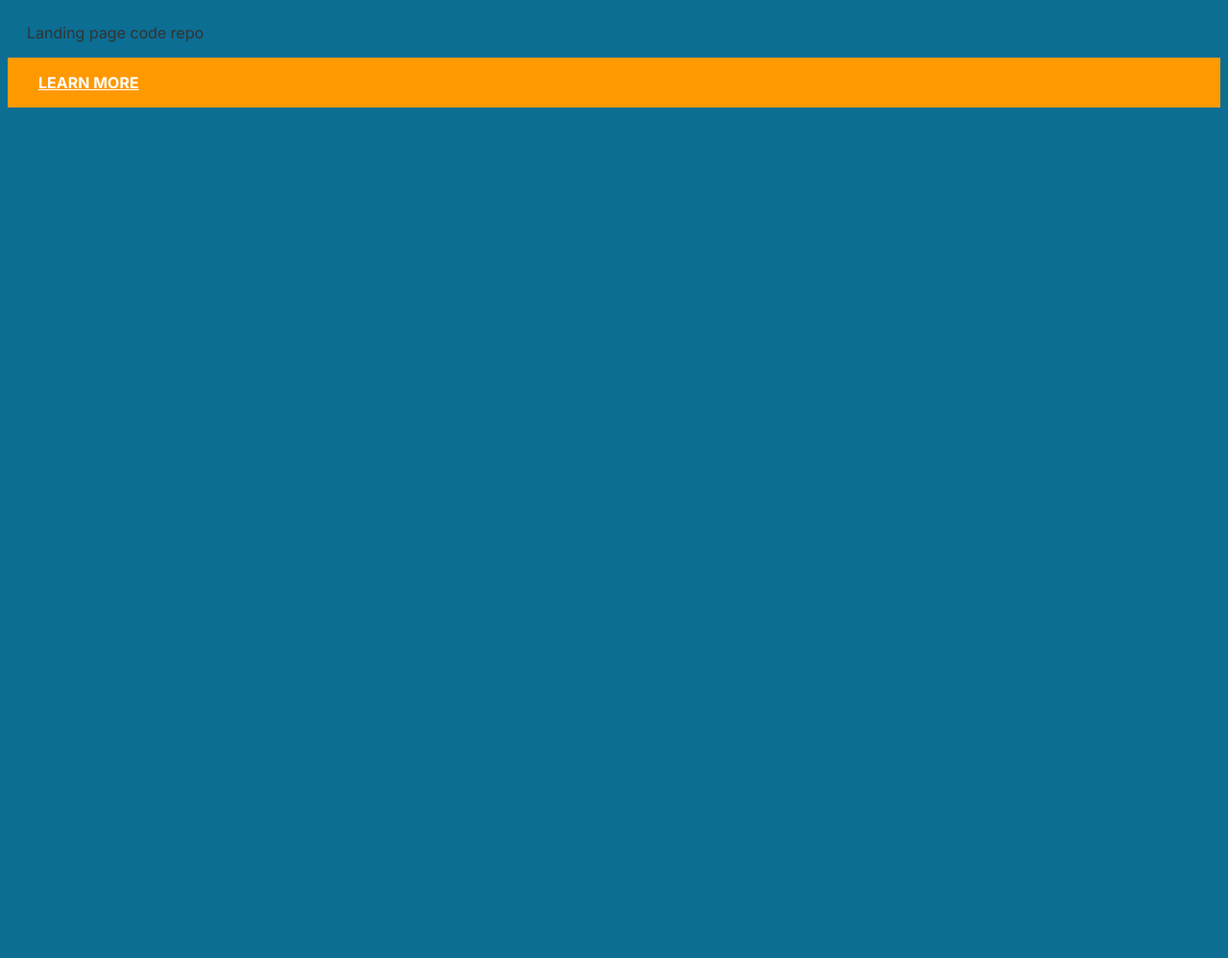
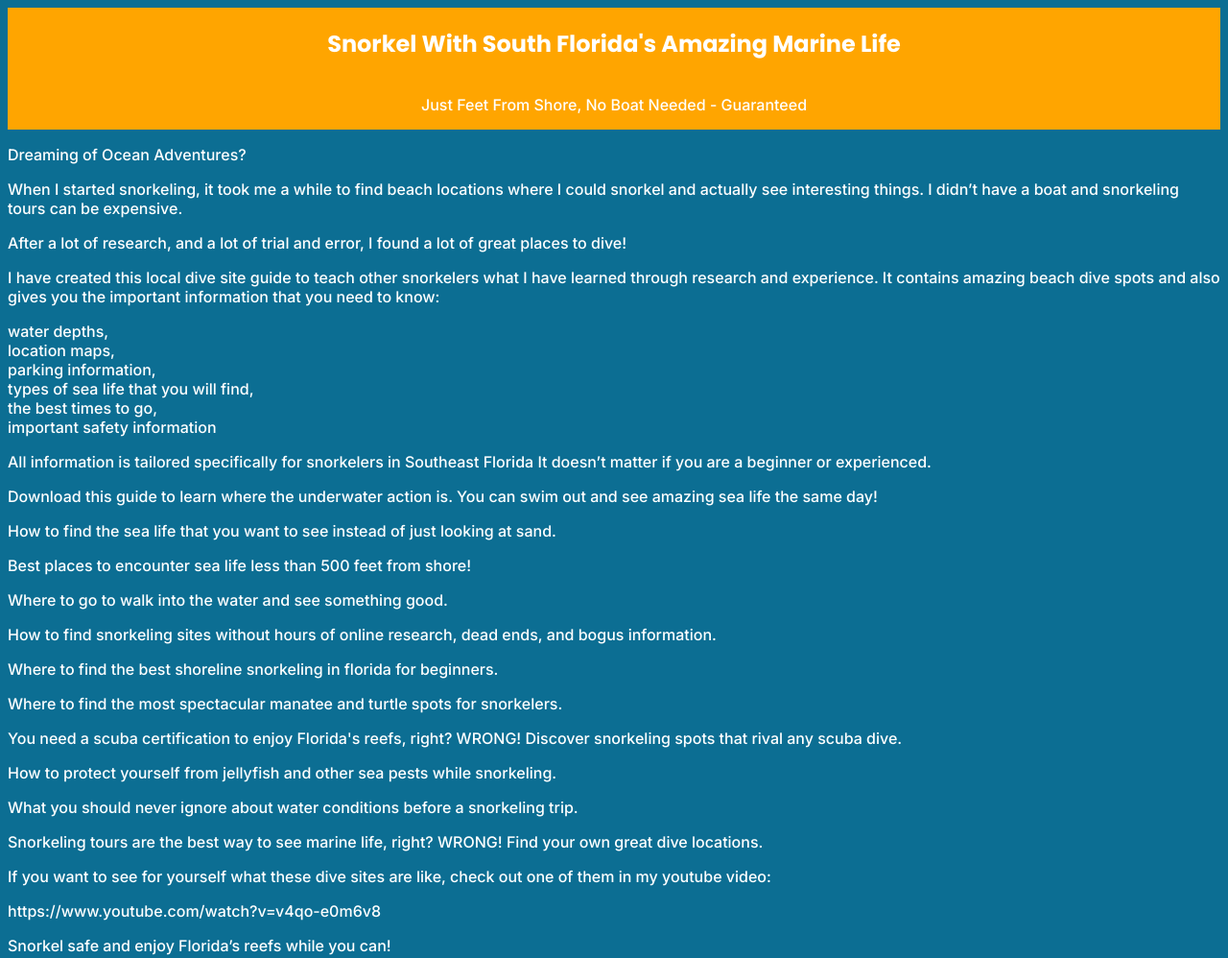
Before and after one commit to gpeach/snorkeldreams-landing-1, a website: page index.html in a window 1280 px wide. Shown: the top 998 px of the page at 96% size. Before the commit the page ends 800 px from the top, so only its background shows below. Drawn offline with Linux system fonts and the light colour scheme; a web font is replaced by a local one.

Commit message:
base styles for test landing page add text revisions

```diff
--- a/css/snorkeldreams_landing_page.css
+++ b/css/snorkeldreams_landing_page.css
@@ -1,3 +1,4 @@
+/*modal signup form base styles*/
 #mc_embed_signup {
   font-family: 'Inter', sans-serif; /* Default font */
   background-color: white; /* White background for the form */
@@ -14,6 +15,7 @@
   padding: 2em;
 }
 
+/*modal form showing*/
 #mc_embed_signup.active {
   margin-top: 5vh; /* Slight adjustment for mobile */
 }
@@ -28,6 +30,7 @@
   z-index: 1000;
 }
 
+/*modal headline text*/
 #mc_embed_signup h2 {
   color: #333;
   margin: 0 0 20px; /* Added bottom margin */
@@ -36,27 +39,27 @@
   font-family: 'Poppins', sans-serif;
   font-size: 2em; /* Scalable font size */
 }
-
-p {
+/*modal text*/
+#mc_embed_signup p {
   font-family: 'Inter', sans-serif;
   font-size: 1em; /* Scalable font size */
   color: #333;
   padding: 0 20px; /* Responsive padding */
 }
-
+/*modal input field group*/
 #mc_embed_signup .mc-field-group {
   display: flex;
   width: 90%;
   margin: 0 auto;
 }
-
-.mc-field-group input {
-  width: 100%; /* Full width of parent */
+/*modal input fields*/
+#mc_embed_signup .mc-field-group input {
+  width: 100%;
   padding: 1rem;
   margin-bottom: 1rem;
   border: 1px solid #ccc;
 }
-
+/*landing page buttons*/
 #mc_embed_signup .button, .sqs-block-button-element--medium.sqs-button-element--primary.sqs-block-button-element {
   background-color: #ff9900;
   border: none;
@@ -71,16 +74,18 @@ p {
   font-size: 1em;
 }
 
+/*bottom margin for 1st lp button*/
 #block-1877513d7b73d107c191 {
-  bottom: 2em; /* Adjust as needed */
+  bottom: 2em;
 }
 
+/*modal close button*/
 #mc_embed_close {
   position: absolute;
   padding: 8px;
   cursor: pointer;
-  top: -10px; /* Adjust as needed */
-  right: -10px; /* Adjust as needed */
+  top: -10px;
+  right: -10px;
   background-color: black;
   color: white;
   width: 1.25em;
@@ -92,16 +97,7 @@ p {
   font-size: 1.25em;
 }
 
-/* Error Response Styles */
-#mc_embed_signup .response {
-  display: none;
-  padding: 10px;
-  margin: 10px;
-  background-color: #f2dede;
-  border: 1px solid #ebccd1;
-  color: #a94442;
-}
-
+/*youtube embed size?*/
 @media screen and (min-width: 768px) {
   .sqs-block-embed .sqs-block-content iframe {
     width: 560px;
@@ -109,18 +105,7 @@ p {
   }
 }
 
-/* Newsletter email */
-.sqs-block-newsletter .newsletter-form-field-element {
-  padding-top: 5px !important;
-  padding-bottom: 5px !important;
-}
-
-/* newsletter button */
-.newsletter-form .newsletter-form-button {
-  padding-top: 9px !important;
-  padding-bottom: 2px !important;
-}
-
+/*landing page headline text block styling*/
 #block-76e4ef96d076fc81a8f4 h2 {
   font-family: "Poppins", sans-serif;
   font-weight: 700;
@@ -128,6 +113,7 @@ p {
   color: white;
 }
 
+/*landing page text block styling*/
 #block-15531a44e8e775199138 h4 {
   font-family: "Inter", sans-serif;
   font-optical-sizing: auto;
@@ -146,6 +132,7 @@ p {
   color: white;
 }
 
+/*youtube link styling*/
 #block-15531a44e8e775199138 a {
   font-family: "Inter", sans-serif !important;
   font-optical-sizing: auto;
@@ -155,6 +142,7 @@ p {
   color: white;
 }
 
+/*landing page section background colors*/
 section[data-section-id="65f357694eb09b342fa30634"] .section-background {
   background-color: #0C6E93;
 }
@@ -167,12 +155,29 @@ section[data-section-id="65f356b0cc21e832172a6d26"] .section-background {
   background-color: #fff;
 }
 
+section[data-section-id="65f356b0cc21e832172a6d26"] .section-background {
+  background-color: #94C1BA;
+}
+
+section[data-section-id="65f8671a76a65c0a53b08258"] .section-background {
+  background-color: #13b4c4;
+}
+
+
+/*hide sections*/
 section[data-section-id="64a8c101a846cd50ddc460ea"] {
   display: none;
 }
 
-section[data-section-id="65f356b0cc21e832172a6d26"] .section-background {
-  background-color: #94C1BA;
+/* Newsletter styling */
+.sqs-block-newsletter .newsletter-form-field-element {
+  padding-top: 5px !important;
+  padding-bottom: 5px !important;
+}
+
+.newsletter-form .newsletter-form-button {
+  padding-top: 9px !important;
+  padding-bottom: 2px !important;
 }
 
 .newsletter-block .newsletter-form-field-element, .newsletter-block .newsletter-form-button {
@@ -180,11 +185,7 @@ section[data-section-id="65f356b0cc21e832172a6d26"] .section-background {
   line-height: 1rem !important;
 }
 
-html, body {
-  overflow-x: hidden !important;
-  max-width: 100% !important;
-}
-
+/*set up no scroll for body when modal is present*/
 .no-scroll{
   height: 100%;
   width: 100%;
@@ -192,13 +193,13 @@ html, body {
 }
 
 /*modal message styling*/
-
 #mc-message p {
   padding: 10px;
   border-radius: 5px;
   color: #fff;
 }
 
+/*modal success and fail message styling*/
 #mc-message p.success {
   background-color: #4CAF50; /* Green */
 }
@@ -220,12 +221,13 @@ html, body {
   overflow-y: auto; /* Allow scrolling within the overlay */
 }
 
-/* Full-screen modal adjustments */
+/* Full-screen modal adjustments for mobile */
 @media screen and (max-width: 599px), screen and (max-height: 599px) {
   #mc_embed_signup {
     display: none;
   }
 
+  /*modal is active for mobile*/
   #mc_embed_signup.active {
     max-width: 100%;
     display: block;
@@ -242,7 +244,7 @@ html, body {
     z-index: 1000; /* Above the overlay */
   }
 
-  /* Ensuring the close button is visible and appropriately positioned */
+  /* Ensuring the close button is visible */
   #mc_embed_close {
     position: absolute;
     top: 10px; /* Adjust as needed */
@@ -260,7 +262,6 @@ html, body {
     cursor: pointer;
   }
 
-  /* Ensure input and button are appropriately styled for mobile */
   #mc_embed_signup .button {
     padding: 10px; /* Adjust for touch friendliness */
     font-size: 16px; /* Readability on small screens */
@@ -268,8 +269,6 @@ html, body {
     font-family: 'Inter', sans-serif !important;
   }
 
-
-  /* Ensure input and button are appropriately styled for mobile */
   .mc-field-group input {
     padding: 10px; /* Adjust for touch friendliness */
     font-size: 16px; /* Readability on small screens */
--- a/css/style.css
+++ b/css/style.css
@@ -3,3 +3,28 @@ body {
   font-family: Arial, sans-serif;
   background-color: #0C6E93;
 }
+
+div.headlines{
+  background: orange;
+  display: flex;
+  flex-direction: column;
+  align-items: center;
+  width: 100%; /* Adjust based on preference */
+  margin: 0 auto; /* Centering */
+}
+
+h2 {
+  font-family: "Poppins", sans-serif;
+  font-weight: 700;
+  font-style: normal;
+  color: white;
+}
+
+p {
+  font-family: "Inter", sans-serif;
+  font-optical-sizing: auto;
+  font-weight: 500;
+  font-style: normal;
+  font-variation-settings: "slnt" 0;
+  color: white;
+}
--- a/index.html
+++ b/index.html
@@ -58,7 +58,50 @@
 </head>
 
 <body>
-<p>Landing page code repo</p>
+<div class="headlines">
+  <h2>Snorkel With South Florida's Amazing Marine Life</h2>
+  <p>Just Feet From Shore, No Boat Needed - Guaranteed</p>
+</div>
+
+<p>Dreaming of Ocean Adventures?</p>
+<p>When I started snorkeling, it took me a while to find beach locations where I could snorkel and actually see interesting things.  I didn’t have a boat and snorkeling tours can be expensive.</p>
+<p>After a lot of research, and a lot of trial and error, I found a lot of great places to dive!</p>
+<p>I have created this local dive site guide to teach other snorkelers what I have learned through research and experience.  It contains amazing beach dive spots and also gives you the important information that you need to know:</p>
+<p>water depths,<br>
+location maps,<br>
+parking information,<br>
+types of sea life that you will find,<br>
+the best times to go,<br>
+important safety information</p>
+<p>All information is tailored specifically for snorkelers in Southeast Florida  It doesn’t matter if you are a beginner or experienced.</p>
+<p>Download this guide to learn where the underwater action is. You can swim out and see amazing sea life the same day!</p>
+<p>How to find the sea life that you want to see instead of just looking at sand.</p>
+
+<p>Best places to encounter sea life less than 500 feet from shore!</p>
+
+<p>Where to go to walk into the water and see something good.</p>
+
+<p>How to find snorkeling sites without hours of online research, dead ends, and bogus information.</p>
+
+<p>Where to find the best shoreline snorkeling in florida for beginners.</p>
+
+<p>Where to find the most spectacular manatee and turtle spots for snorkelers.</p>
+
+<p>You need a scuba certification to enjoy Florida's reefs, right? WRONG! Discover snorkeling spots that rival any scuba dive.</p>
+
+<p>How to protect yourself from jellyfish and other sea pests while snorkeling.</p>
+
+<p>What you should never ignore about water conditions before a snorkeling trip.</p>
+
+<p>Snorkeling tours are the best way to see marine life, right? WRONG! Find your own great dive locations.</p>
+
+
+<p>If you want to see for yourself what these dive sites are like, check out one of them in my youtube video:</p>
+
+<p>https://www.youtube.com/watch?v=v4qo-e0m6v8</p>
+<p>Snorkel safe and enjoy Florida’s reefs while you can!</p>
+
+
 <a href="" class="sqs-block-button-element--medium sqs-button-element--primary sqs-block-button-element"
    data-initialized="true" id="yui_3_17_2_1_1710710705720_463">
   Learn more
```
